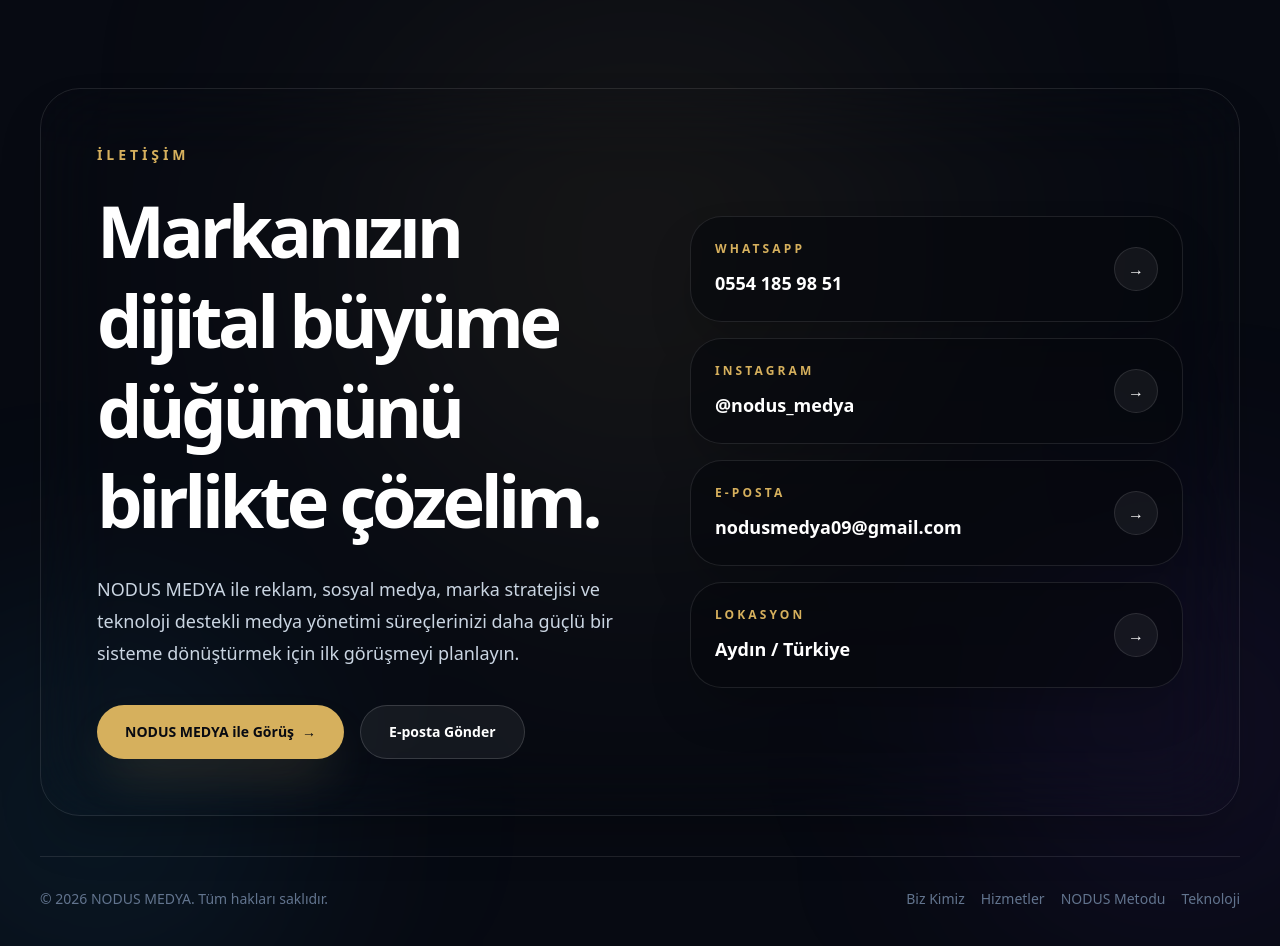
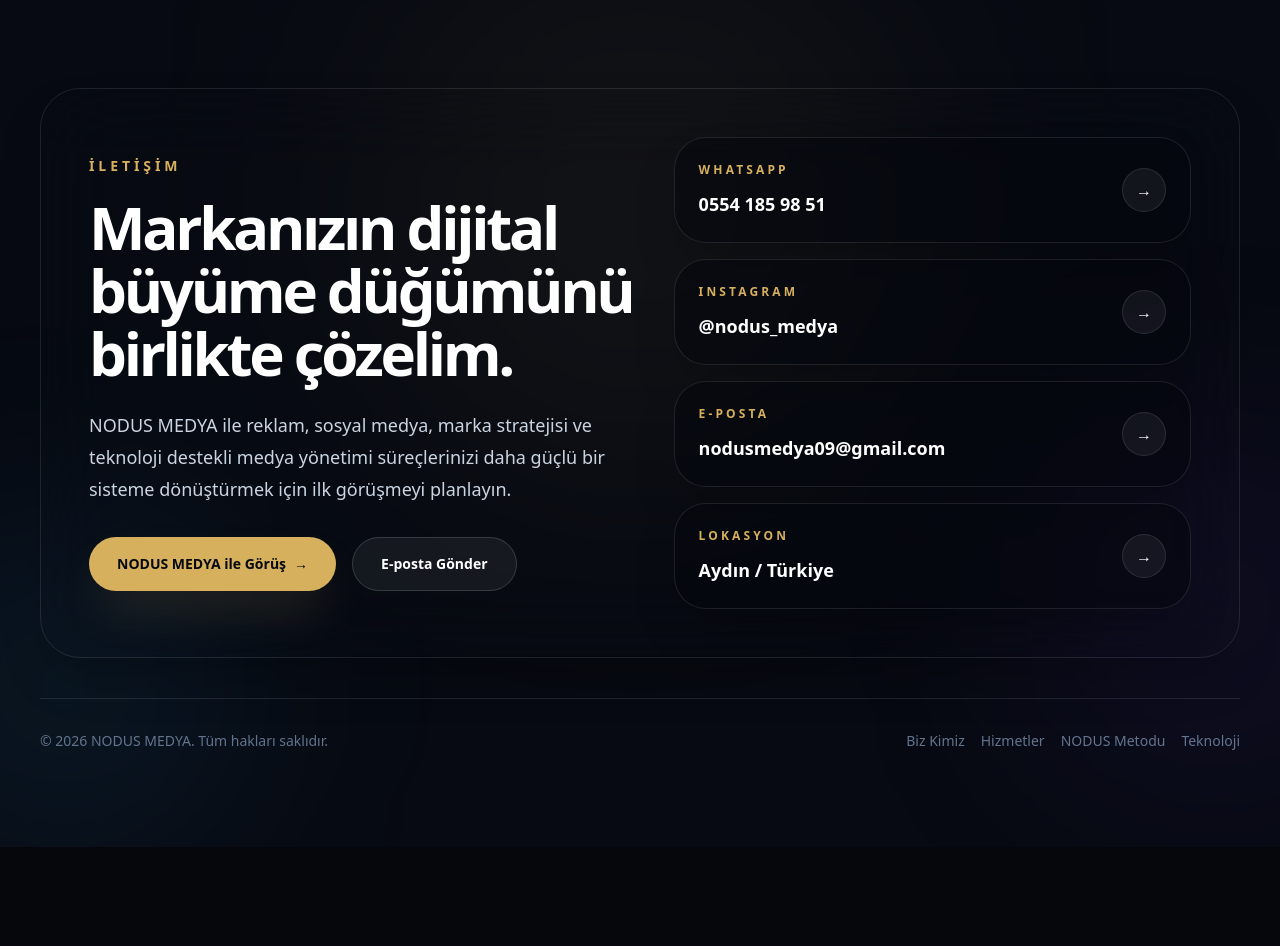
Before and after one commit to yasinkilic09/nodus-medya-site, a Next.js app: page / in a window 1280 px wide. Shown: the part 7780-8726 px from the top of the page. After the commit the page ends 8627 px from the top, so only its background shows below. Built offline with nearby package versions, Linux system fonts and the light colour scheme.

Commit message:
Fix NODUS MEDYA contact section responsive layout

```diff
--- a/app/page.tsx
+++ b/app/page.tsx
@@ -772,34 +772,34 @@
       </section>
                  <section
         id="iletisim"
-        className="relative overflow-hidden border-t border-white/10 bg-[#070A12] px-5 py-24 sm:px-8 lg:px-10"
+        className="relative overflow-hidden border-t border-white/10 bg-[#070A12] px-4 py-20 sm:px-8 sm:py-24 lg:px-10"
       >
-        <div className="absolute left-1/2 top-0 h-[520px] w-[520px] -translate-x-1/2 rounded-full bg-[#D6B05D]/10 blur-[150px]" />
-        <div className="absolute -left-24 bottom-0 h-96 w-96 rounded-full bg-[#38BDF8]/10 blur-[130px]" />
-        <div className="absolute -right-24 bottom-20 h-96 w-96 rounded-full bg-[#7C3AED]/10 blur-[130px]" />
+        <div className="absolute left-1/2 top-0 h-[420px] w-[420px] -translate-x-1/2 rounded-full bg-[#D6B05D]/10 blur-[140px]" />
+        <div className="absolute -left-24 bottom-0 h-80 w-80 rounded-full bg-[#38BDF8]/10 blur-[120px]" />
+        <div className="absolute -right-24 bottom-20 h-80 w-80 rounded-full bg-[#7C3AED]/10 blur-[120px]" />
 
         <div className="relative mx-auto max-w-7xl">
-          <div className="overflow-hidden rounded-[2.5rem] border border-white/10 bg-[radial-gradient(circle_at_top_right,_rgba(214,176,93,0.16),_transparent_34%),radial-gradient(circle_at_bottom_left,_rgba(56,189,248,0.13),_transparent_38%),rgba(255,255,255,0.045)] p-8 shadow-2xl backdrop-blur-2xl sm:p-10 lg:p-14">
-            <div className="grid gap-12 lg:grid-cols-[1.05fr_0.95fr] lg:items-center">
+          <div className="overflow-hidden rounded-[2rem] border border-white/10 bg-[radial-gradient(circle_at_top_right,_rgba(214,176,93,0.14),_transparent_34%),radial-gradient(circle_at_bottom_left,_rgba(56,189,248,0.12),_transparent_38%),rgba(255,255,255,0.045)] p-6 shadow-2xl backdrop-blur-2xl sm:p-8 lg:rounded-[2.5rem] lg:p-12">
+            <div className="grid gap-10 lg:grid-cols-[1fr_0.95fr] lg:items-center">
               <div>
-                <p className="text-sm font-bold uppercase tracking-[0.28em] text-[#D6B05D]">
+                <p className="text-xs font-bold uppercase tracking-[0.22em] text-[#D6B05D] sm:text-sm sm:tracking-[0.28em]">
                   İletişim
                 </p>
 
-                <h2 className="mt-5 text-4xl font-black leading-tight tracking-[-0.06em] text-white sm:text-5xl lg:text-7xl">
+                <h2 className="mt-5 max-w-4xl text-3xl font-black leading-[1.05] tracking-[-0.055em] text-white sm:text-5xl lg:text-6xl">
                   Markanızın dijital büyüme düğümünü birlikte çözelim.
                 </h2>
 
-                <p className="mt-7 max-w-2xl text-base leading-8 text-slate-300 sm:text-lg">
+                <p className="mt-6 max-w-2xl text-sm leading-7 text-slate-300 sm:text-base sm:leading-8 lg:text-lg">
                   NODUS MEDYA ile reklam, sosyal medya, marka stratejisi ve teknoloji destekli medya yönetimi süreçlerinizi daha güçlü bir sisteme dönüştürmek için ilk görüşmeyi planlayın.
                 </p>
 
-                <div className="mt-9 flex flex-col gap-4 sm:flex-row">
+                <div className="mt-8 flex flex-col gap-3 sm:flex-row sm:gap-4">
                   <a
                     href={whatsappUrl}
                     target="_blank"
                     rel="noreferrer"
-                    className="group inline-flex items-center justify-center rounded-full bg-[#D6B05D] px-7 py-4 text-sm font-black text-[#080A12] shadow-2xl shadow-[#D6B05D]/20 transition hover:-translate-y-0.5 hover:bg-[#F5D98B]"
+                    className="group inline-flex items-center justify-center rounded-full bg-[#D6B05D] px-6 py-4 text-sm font-black text-[#080A12] shadow-2xl shadow-[#D6B05D]/20 transition hover:-translate-y-0.5 hover:bg-[#F5D98B] sm:px-7"
                   >
                     NODUS MEDYA ile Görüş
                     <span className="ml-2 transition group-hover:translate-x-1">→</span>
@@ -807,46 +807,49 @@
 
                   <a
                     href="mailto:nodusmedya09@gmail.com"
-                    className="inline-flex items-center justify-center rounded-full border border-white/15 bg-white/[0.06] px-7 py-4 text-sm font-bold text-white backdrop-blur-xl transition hover:-translate-y-0.5 hover:bg-white/[0.1]"
+                    className="inline-flex items-center justify-center rounded-full border border-white/15 bg-white/[0.06] px-6 py-4 text-sm font-bold text-white backdrop-blur-xl transition hover:-translate-y-0.5 hover:bg-white/[0.1] sm:px-7"
                   >
                     E-posta Gönder
                   </a>
                 </div>
               </div>
 
-              <div className="grid gap-4">
-                {contactItems.map((item) => (
+              <div className="grid gap-3 sm:gap-4">
+                {contactItems.map((item) => {
+                  const isExternal = item.href.startsWith("http");
+
+                  return (
                     <a
                       key={item.label}
                       href={item.href}
-                    target={item.href.startsWith("http") ? "_blank" : undefined}
-                    rel={item.href.startsWith("http") ? "noreferrer" : undefined}
-                    className="group rounded-[2rem] border border-white/10 bg-[#05070D]/60 p-6 shadow-2xl backdrop-blur-2xl transition hover:-translate-y-1 hover:border-white/20 hover:bg-[#05070D]/80"
+                      target={isExternal ? "_blank" : undefined}
+                      rel={isExternal ? "noreferrer" : undefined}
+                      className="group rounded-[1.5rem] border border-white/10 bg-[#05070D]/55 p-5 shadow-2xl backdrop-blur-2xl transition hover:-translate-y-1 hover:border-white/20 hover:bg-[#05070D]/80 sm:rounded-[2rem] sm:p-6"
                     >
-                    <div className="flex items-center justify-between gap-6">
-                      <div>
-                        <p className="text-xs font-bold uppercase tracking-[0.26em] text-[#D6B05D]">
+                      <div className="flex items-center justify-between gap-4">
+                        <div className="min-w-0">
+                          <p className="text-[10px] font-bold uppercase tracking-[0.22em] text-[#D6B05D] sm:text-xs sm:tracking-[0.26em]">
                             {item.label}
                           </p>
-                        <p className="mt-3 text-lg font-black text-white">
+
+                          <p className="mt-3 break-words text-base font-black text-white sm:text-lg">
                             {item.value}
                           </p>
                         </div>
 
-                      <span className="flex h-11 w-11 items-center justify-center rounded-full border border-white/10 bg-white/[0.06] text-white transition group-hover:translate-x-1 group-hover:border-[#D6B05D]/40 group-hover:text-[#D6B05D]">
+                        <span className="flex h-10 w-10 shrink-0 items-center justify-center rounded-full border border-white/10 bg-white/[0.06] text-white transition group-hover:translate-x-1 group-hover:border-[#D6B05D]/40 group-hover:text-[#D6B05D] sm:h-11 sm:w-11">
                           →
                         </span>
                       </div>
                     </a>
-                ))}
+                  );
+                })}
               </div>
             </div>
           </div>
 
           <footer className="mt-10 flex flex-col gap-4 border-t border-white/10 pt-8 text-sm text-slate-500 md:flex-row md:items-center md:justify-between">
-            <p>
-              © 2026 NODUS MEDYA. Tüm hakları saklıdır.
-            </p>
+            <p>© 2026 NODUS MEDYA. Tüm hakları saklıdır.</p>
 
             <div className="flex flex-wrap gap-4">
               <a href="#biz-kimiz" className="transition hover:text-white">
```
Lines whose indentation alone changed are shown as unchanged.
